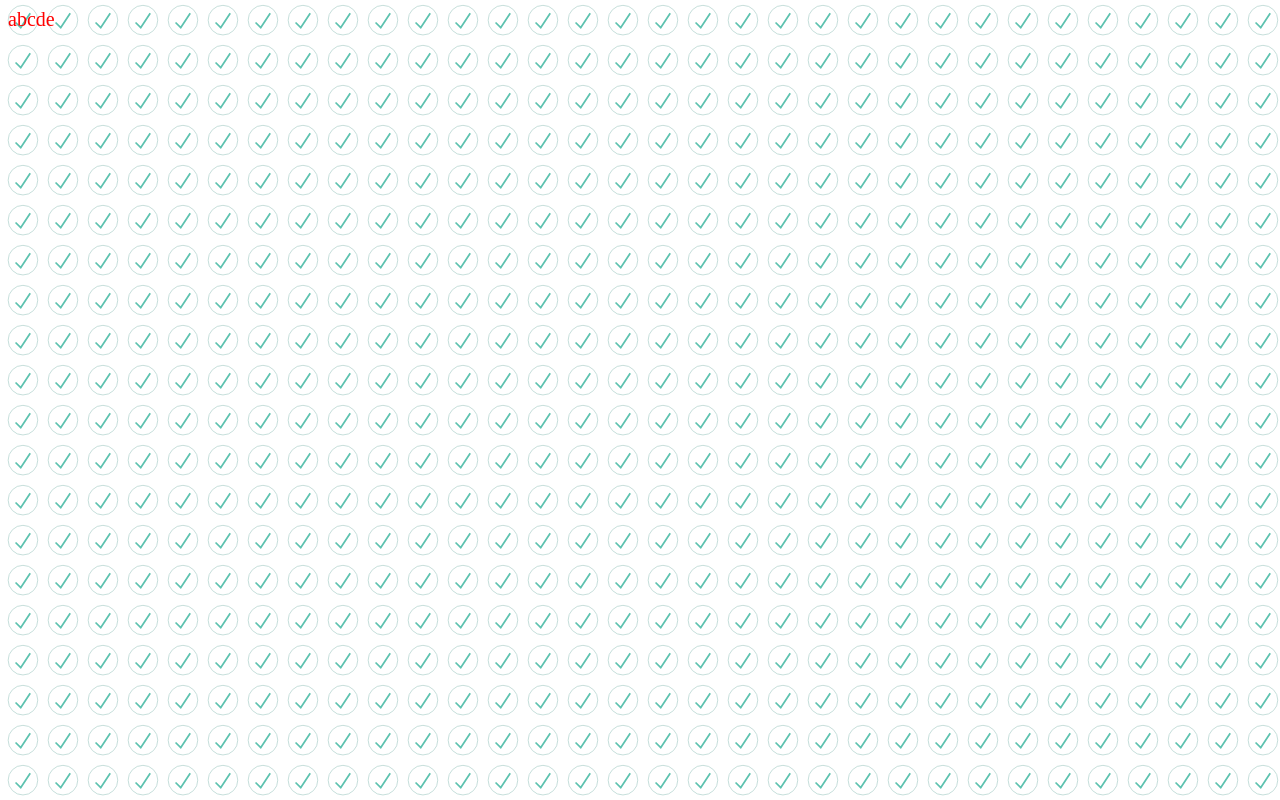
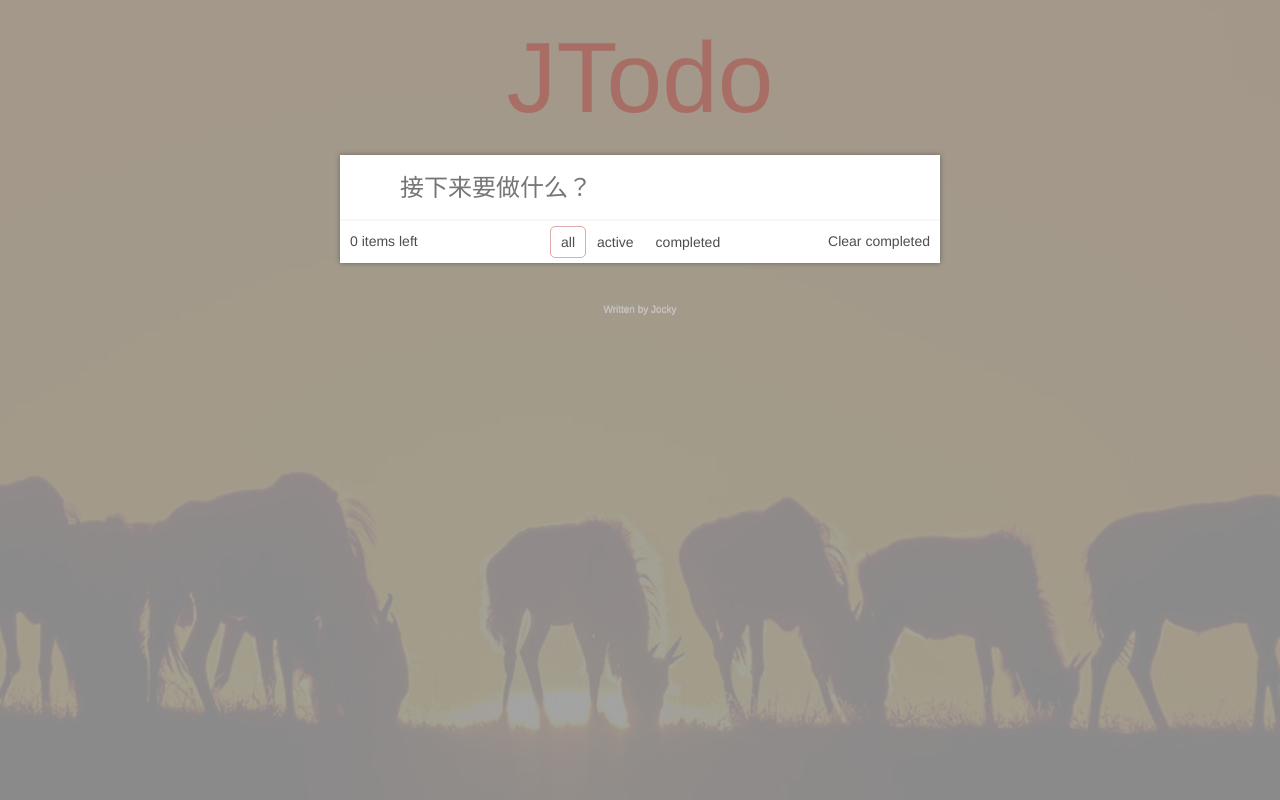
Before and after one commit to Faithful-Mind/vue-todo-tech, a Vue app: page / in a window 1280 px wide. Built offline with nearby package versions, Linux system fonts and the light colour scheme; the HTML template or start-up script is replaced by a standard one.

Commit message:
Implemented UI & logic

```diff
--- a/src/app.vue
+++ b/src/app.vue
@@ -1,19 +1,43 @@
 <template>
-  <div id="test">{{text}}</div>
+  <div id="app">
+    <div id="cover"></div>
+    <Header></Header>
+    <todo></todo>
+    <Footer></Footer>
+  </div>
 </template>
 
 <script>
+import Header from './todo/header.vue'
+import Footer from './todo/footer.jsx'
+import Todo from './todo/todo.vue'
+
 export default {
-  data() {
-    return {
-      text: 'abcde'
-    }
+  components: {
+    Header,
+    Footer,
+    Todo,
   }
+
 }
 </script>
 
-<style>
-#test {
-  color: red;
+<style lang="stylus" scoped>
+#app{
+  position absolute
+  left 0
+  right 0
+  top 0
+  bottom 0
+}
+#cover{
+  position absolute
+  left 0
+  top 0
+  right 0
+  bottom 0
+  background-color #999
+  opacity .9
+  z-index -1
 }
 </style>
--- /dev/null
+++ b/src/assets/styles/footer.styl
@@ -0,0 +1,7 @@
+#footer{
+  margin-top 40px
+  text-align center
+  color: #bfbfbf;
+  font-size: 10px;
+  text-shadow: 0 1px 0 rgba(255, 255, 255, 0.5);
+}
--- /dev/null
+++ b/src/assets/styles/global.styl
@@ -0,0 +1,15 @@
+html, body{
+  margin 0
+  padding 0
+  width 100%
+  height 100%
+}
+body{
+  background-image: url('../images/bg.jpeg')
+  background-size: cover
+  background-position: center;
+  font: 14px 'Helvetica Neue', Helvetica, Arial, sans-serif;
+  color: #4d4d4d;
+  font-smoothing: antialiased;
+  font-weight: 300;
+}
--- a/src/index.js
+++ b/src/index.js
@@ -1,9 +1,7 @@
 import Vue from 'vue'
 import App from './app.vue'
 
-import './assets/styles/test.css'
-import './assets/styles/test-stylus.styl'
-import './assets/images/bg.jpeg'
+import './assets/styles/global.styl'
 
 const root = document.createElement('div')
 document.body.appendChild(root)
--- /dev/null
+++ b/src/todo/footer.jsx
@@ -0,0 +1,16 @@
+import '../assets/styles/footer.styl'
+
+export default {
+  data () {
+    return {
+      author: 'Jocky'
+    }
+  },
+  render () {
+    return (
+      <div id="footer">
+        <span>Written by {this.author}</span>
+      </div>
+    )
+  }
+}
--- /dev/null
+++ b/src/todo/header.vue
@@ -0,0 +1,17 @@
+<template>
+  <div class="main-header">
+    <h1>JTodo</h1>
+  </div>
+</template>
+
+<style lang="stylus" scoped>
+.main-header{
+  text-align center
+  h1{
+    font-size 100px
+    color: rgba(175, 47, 47, 0.4)
+    font-weight 100
+    margin 20px
+  }
+}
+</style>
--- /dev/null
+++ b/src/todo/item.vue
@@ -0,0 +1,92 @@
+<template>
+  <div :class="['todo-item', todo.completed ? 'completed' : '']">
+    <input
+      type="checkbox"
+      class="toggle"
+      v-model="todo.completed"
+    />
+    <label>{{todo.content}}</label>
+    <button class="destroy" @click="deleteTodo"></button>
+  </div>
+</template>
+
+<script>
+export default {
+  props: {
+    todo: {
+      type: Object,
+      required: true,
+    }
+  },
+  methods: {
+    deleteTodo () {
+      this.$emit('del', this.todo.id)
+    }
+  }
+}
+</script>
+
+<style lang="stylus" scoped>
+.todo-item{
+  position relative
+  background-color #fff
+  font-size 24px
+  border-bottom 1px solid rgba(0,0,0,0.06)
+  &:hover{
+    .destroy:after{
+      content: '×'
+    }
+  }
+  label{
+    white-space: pre-line;
+    word-break: break-all;
+    padding: 15px 60px 15px 15px;
+    margin-left: 45px;
+    display: block;
+    line-height: 1.2;
+    transition: color 0.4s;
+  }
+  &.completed{
+    label{
+      color: #d9d9d9;
+      text-decoration line-through
+    }
+  }
+}
+.toggle{
+  text-align: center;
+  width: 40px;
+  height: 40px;
+  position: absolute;
+  top: 0;
+  bottom: 0;
+  margin: auto 0;
+  border: none;
+  appearance: none;
+  outline none
+  &:after{
+    content url('../assets/images/round.svg')
+  }
+  &:checked:after{
+    content url('../assets/images/done.svg')
+  }
+}
+.destroy{
+  position: absolute;
+  top: 0;
+  right: 10px;
+  bottom: 0;
+  width: 40px;
+  height: 40px;
+  margin: auto 0;
+  font-size: 30px;
+  color: #cc9a9a;
+  margin-bottom: 11px;
+  transition: color 0.2s ease-out;
+  background-color transparent
+  appearance none
+  border-width 0
+  cursor pointer
+  outline none
+}
+</style>
--- /dev/null
+++ b/src/todo/tabs.vue
@@ -0,0 +1,93 @@
+<template>
+  <div class="helper">
+    <span class="left">{{unfinishedTodosLength}} items left</span>
+    <span class="tabs">
+      <span
+        v-for="tabName in tabArr"
+        :key="tabName"
+        :class="[tabName, currentTab === tabName ? 'activated' : '']"
+        @click="toggleCurrentTab(tabName)">
+        {{tabName}}
+      </span>
+    </span>
+    <span class="clear" @click="clearAllCompleted">Clear completed</span>
+  </div>
+</template>
+
+<script>
+export default {
+  props: {
+    currentTab: {
+      type: String,
+      required: true,
+    },
+    todos: {
+      type: Array,
+      required: true,
+    }
+  },
+  data () {
+    return {
+      tabArr:   ['all', 'active', 'completed']
+    }
+  },
+  computed: {
+    unfinishedTodosLength () {
+      // var count = 0
+      // this.todos.forEach(element => element.completed ? 0 : count++)
+      // return count
+      return this.todos.filter(todo => !todo.completed).length
+    }
+  },
+  methods: {
+    clearAllCompleted () {
+      this.$emit('clearAllCompleted')
+    },
+    toggleCurrentTab (tabName) {
+      this.$emit('toggleTab', tabName)
+    }
+  }
+}
+</script>
+
+<style lang="stylus" scoped>
+.helper{
+  font-weight 100
+  display flex
+  justify-content space-between
+  padding 5px 0
+  line-height 30px
+  background-color #fff
+  font-size 14px
+  font-smoothing: antialiased
+}
+.left, .clear, .tabs{
+  padding 0 10px
+  box-sizing border-box
+}
+.left, .clear{
+  width 150px
+}
+.left{
+  text-align left
+}
+.clear{
+  text-align right
+  cursor pointer
+}
+.tabs{
+  width 200px
+  display flex
+  justify-content space-around
+  * {
+    display inline-block
+    padding 0 10px
+    cursor pointer
+    border 1px solid rgba(175,47,47,0)
+    &.activated{
+      border-color rgba(175,47,47,0.4)
+      border-radius 5px
+    }
+  }
+}
+</style>
--- /dev/null
+++ b/src/todo/todo.vue
@@ -0,0 +1,93 @@
+<template>
+  <section class="real-app">
+    <input type="text" class="add-input" autofocus
+      placeholder="接下来要做什么？" @keyup.enter="addTodo"
+    />
+    <item v-for="todo in filteredTodos"
+      :key="todo.id"
+      :todo="todo"
+      @del="deleteTodo">
+    </item>
+    <Tabs
+      :currentTab="filter"
+      :todos="todos"
+      @toggleTab="toggleFilter"
+      @clearAllCompleted="clearAllCompleted"
+    />
+  </section>
+</template>
+
+<script>
+import Item from './item.vue'
+import Tabs from './tabs.vue'
+let id = 0
+
+export default {
+  data () {
+    return {
+      todos:[],
+      filter: 'all'
+    }
+  },
+  components: {
+    Item,
+    Tabs,
+  },
+  computed: {
+    filteredTodos () {
+      if (this.filter === 'all') {
+        return this.todos
+      }
+      const completed = this.filter === 'completed' // false when 'active'
+      return this.todos.filter(todo => todo.completed === completed) // if todo.completed is false, it should be in 'active' tab
+    }
+  },
+  methods: {
+    addTodo (e) {
+      this.todos.unshift({
+        id: id++,
+        content: e.target.value.trim(),
+        completed: false,
+      })
+      e.target.value = ''
+    },
+    deleteTodo (id) {
+      this.todos.splice(this.todos.findIndex(todo => todo.id === id), 1)
+    },
+    toggleFilter (passedTabName) {
+      this.filter = passedTabName
+    },
+    clearAllCompleted () {
+      this.todos = this.todos.filter(todo => !todo.completed)
+    }
+  }
+}
+</script>
+
+<style lang="stylus" scoped>
+.real-app{
+  width 600px
+  margin 0 auto
+  box-shadow 0 0 5px #666
+}
+.add-input{
+  position: relative;
+  margin: 0;
+  width: 100%;
+  font-size: 24px;
+  font-family: inherit;
+  font-weight: inherit;
+  line-height: 1.4em;
+  border: 0;
+  outline: none;
+  color: inherit;
+  padding: 6px;
+  border: 1px solid #999;
+  box-shadow: inset 0 -1px 5px 0 rgba(0, 0, 0, 0.2);
+  box-sizing: border-box;
+  font-smoothing: antialiased;
+  padding: 16px 16px 16px 60px;
+  border: none;
+  box-shadow: inset 0 -2px 1px rgba(0,0,0,0.03);
+}
+</style>
```
